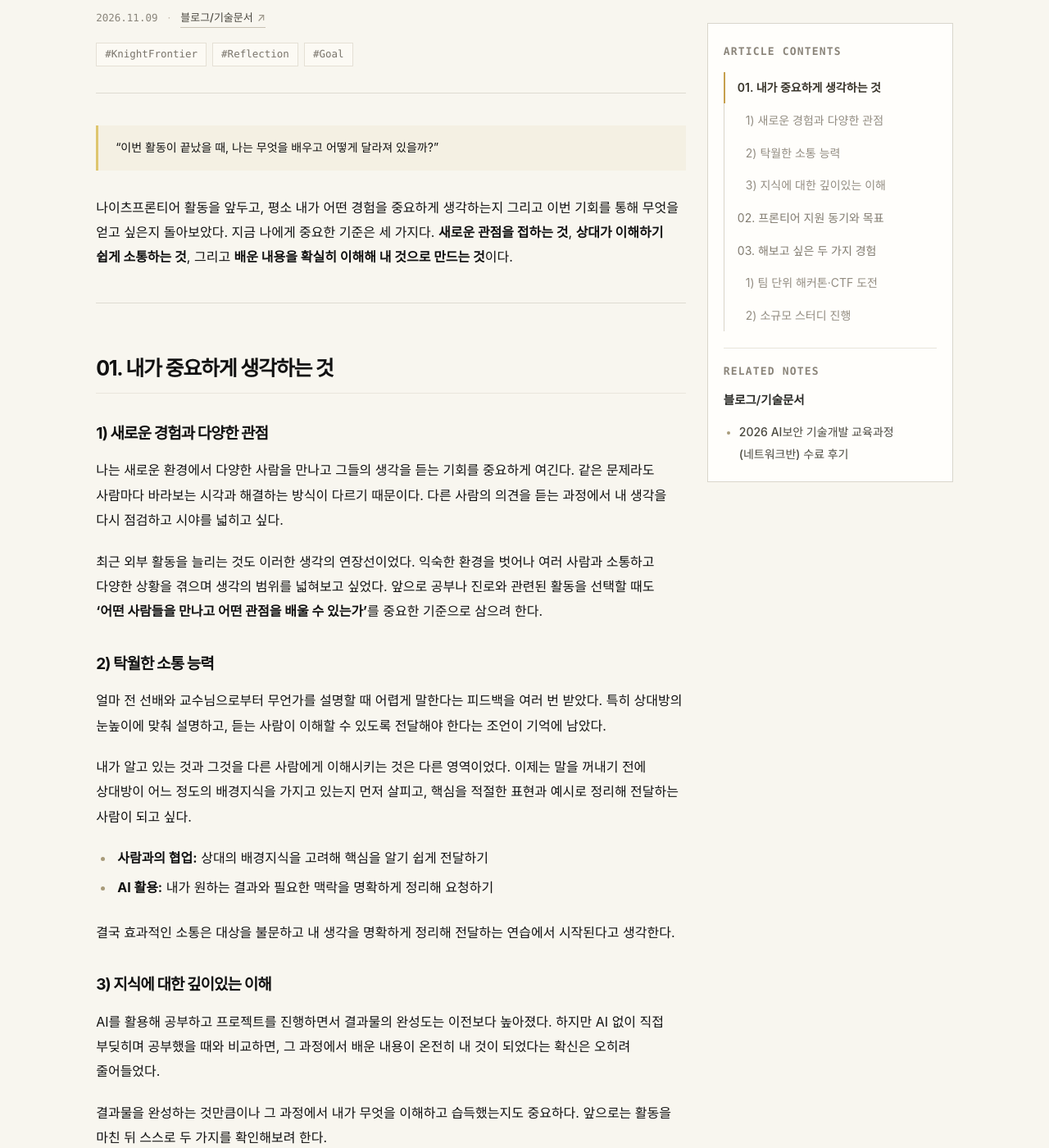
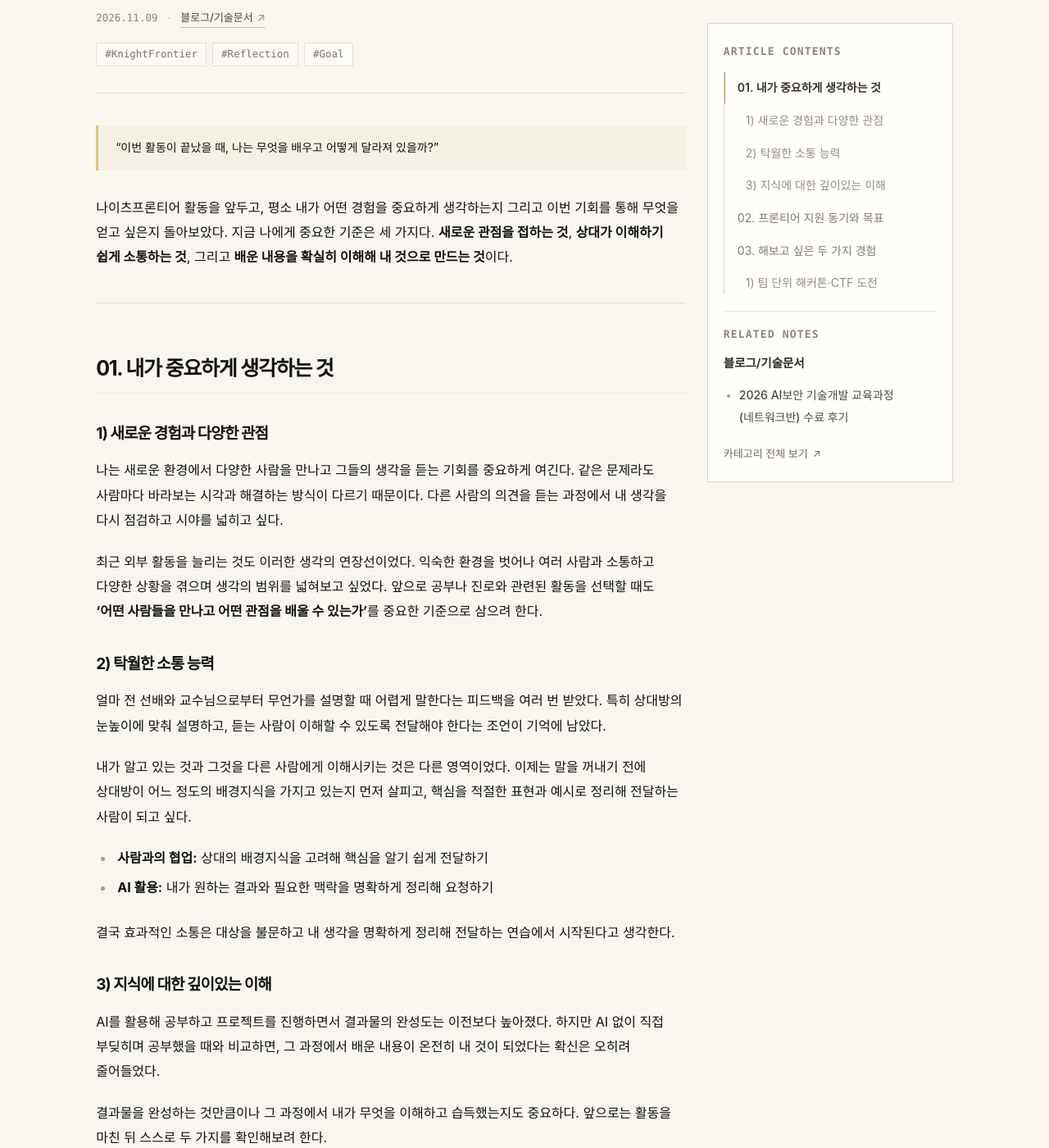
Before and after one commit to cprtmchzh/cprtmchzh.github.io, a Jekyll site: the page built from _posts/2026-11-09-knight-frontier-values-and-goals.md, in a window 1280 px wide and 1400 px high, scrolled down 267 px. Shown: the whole window at 82% size. Built offline with Jekyll 4.4.1, drawn with Linux system fonts in a browser that asks for light colours; some web fonts are replaced.

Commit message:
Keep related articles visible beneath independently scrolling contents

```diff
--- a/_layouts/article.html
+++ b/_layouts/article.html
@@ -17,7 +17,7 @@
   <link rel="icon" type="image/svg+xml" href="{{ '/assets/favicon.svg' | relative_url }}?v=panels-1">
   <link rel="stylesheet" href="{{ '/assets/css/ui-components.css' | relative_url }}">
   <link rel="stylesheet" href="{{ '/assets/css/post-minimal.css' | relative_url }}?v={{ site.time | date: '%s' }}">
-  <script defer src="{{ '/assets/js/post-minimal.js' | relative_url }}"></script>
+  <script defer src="{{ '/assets/js/post-minimal.js' | relative_url }}?v={{ site.time | date: '%s' }}"></script>
   <script src="{{ '/assets/js/theme-switch.js' | relative_url }}"></script>
   <link rel="stylesheet" href="{{ '/assets/css/theme-switch.css' | relative_url }}">
   <link rel="stylesheet" href="{{ '/assets/css/entrance-motion.css' | relative_url }}">
--- a/assets/css/post-minimal.css
+++ b/assets/css/post-minimal.css
@@ -207,5 +207,10 @@ body {-webkit-font-smoothing:auto;text-rendering:optimizeLegibility}
 
 /* Keep long contents panels compact even on tall desktop displays. */
 @media(min-width:1121px){
- .post-aside .aside-inner{max-height:min(560px,calc(100dvh - 56px));overflow-y:auto}
+ .post-aside .aside-inner{display:flex;flex-direction:column;max-height:min(560px,calc(100dvh - 56px));overflow:hidden}
+ .post-aside .toc-section:not([hidden]){display:flex;flex-direction:column;flex:1 1 auto;min-height:0}
+ .post-aside .toc-section .aside-label{flex:0 0 auto}
+ .post-aside .post-toc{min-height:0;overflow-y:auto;overscroll-behavior-y:contain;scrollbar-width:thin;scrollbar-color:#bcb5a7 transparent;padding-right:6px}
+ .post-aside .related-section{flex:0 0 auto}
+ .post-aside .related-posts{max-height:120px;overflow-y:auto;overscroll-behavior-y:contain;scrollbar-width:thin}
 }
--- a/assets/js/post-minimal.js
+++ b/assets/js/post-minimal.js
@@ -31,7 +31,7 @@ document.addEventListener('DOMContentLoaded',()=>{
   if(!headings.length){
     if(section)section.hidden=true;
   }else if(tocLinks.length){
-    const rail=document.querySelector('.aside-inner');
+    const rail=toc;
     const compactToc=window.matchMedia('(max-width:1120px)');
     let activeIndex=-1;
     // Use the heading nearest the reading position, not the middle of the page.
@@ -58,7 +58,7 @@ document.addEventListener('DOMContentLoaded',()=>{
     };
     const updateActive=()=>{
       const next=currentHeadingIndex();
-      if(next===activeIndex)return;
+      if(next===activeIndex){keepLinkVisible(tocLinks[next]);return;}
       activeIndex=next;
       tocLinks.forEach((link,index)=>{
         const active=index===next;
```
